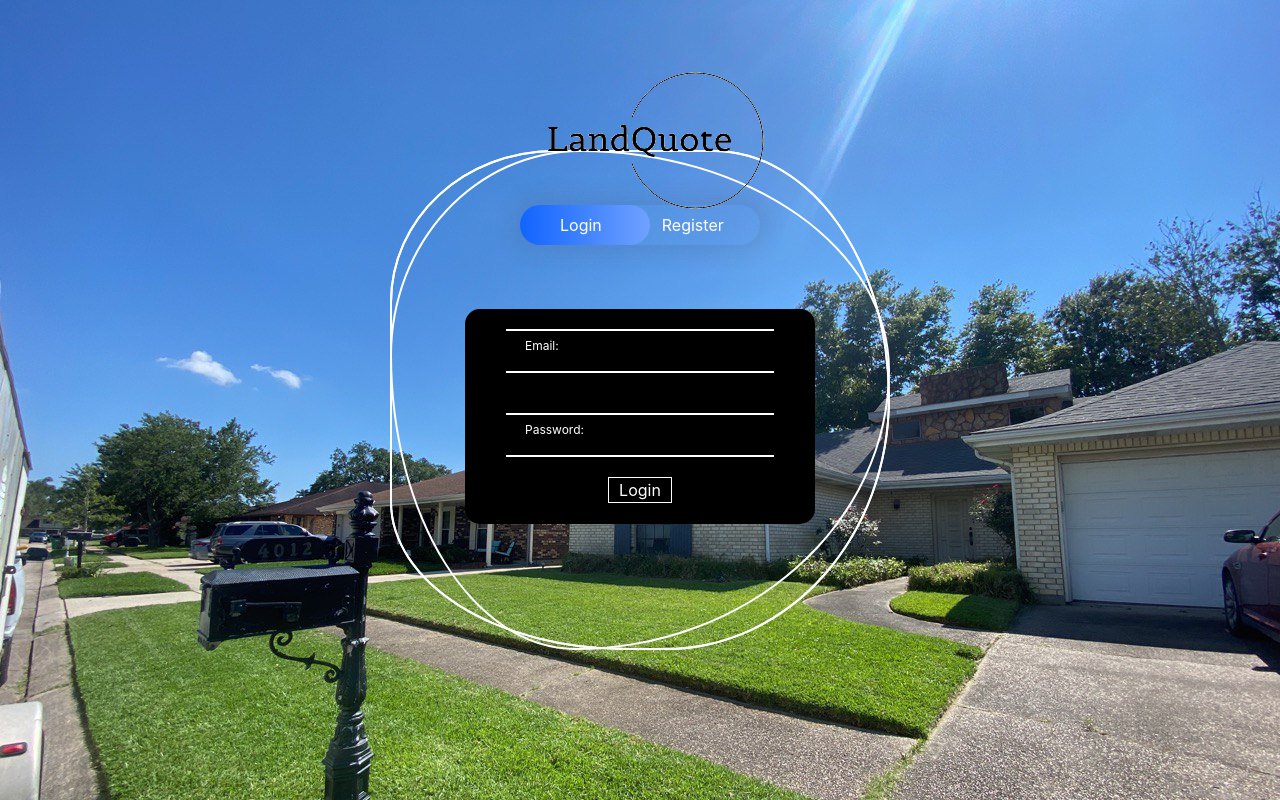
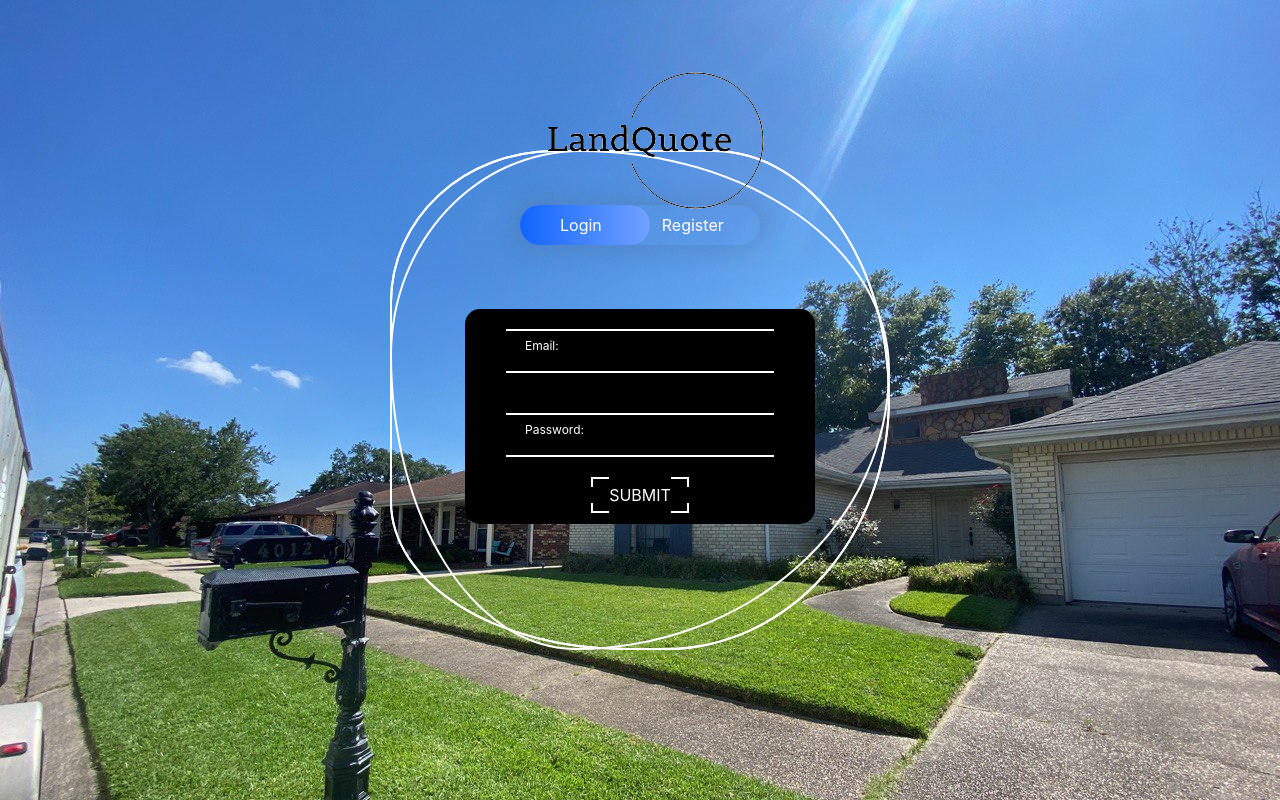
Before and after one commit to grantbrown2/LandQuote, a React (Create React App) app in the folder client/: page / in a window 1280 px wide. Built offline with nearby package versions, Linux system fonts and the light colour scheme; no server answers.

Commit message:
few small design changes

```diff
--- a/client/package.json
+++ b/client/package.json
@@ -3,6 +3,7 @@
   "version": "0.1.0",
   "private": true,
   "dependencies": {
+    "@fortawesome/fontawesome-free": "^6.4.2",
     "@fortawesome/fontawesome-svg-core": "^6.4.2",
     "@fortawesome/free-solid-svg-icons": "^6.4.2",
     "@fortawesome/react-fontawesome": "^0.2.0",
--- a/client/src/components/CompletionQuote.jsx
+++ b/client/src/components/CompletionQuote.jsx
@@ -2,7 +2,7 @@ import React from 'react'
 import axios from 'axios'
 import { useNavigate } from 'react-router-dom';
 
-const CompletionQuote = ({setIsSubmitted}) => {
+const CompletionQuote = ({setIsSubmitted, files, setFiles, imagePreviews, setImagePreviews, index}) => {
     const navigate = useNavigate();
     const logoutUser = (e) => {
         e.preventDefault()
@@ -13,7 +13,9 @@ const CompletionQuote = ({setIsSubmitted}) => {
             .catch(err => console.log(err))
     }
 
-    const sendBack = () => {
+    const sendBack = (index) => {
+        setFiles([]);
+        setImagePreviews([]);
         setIsSubmitted(false);
     }
 
@@ -23,7 +25,7 @@ const CompletionQuote = ({setIsSubmitted}) => {
             <p>We will get back to you as soon as possible.</p>
             <p>What would you like to do next?</p>
             <button onClick={logoutUser}>Logout</button>
-            <button onClick={sendBack}>Create another quote</button>
+            <button onClick={() => sendBack(index)}>Create another quote</button>
         </div>
     )
 }
--- a/client/src/components/Contact.jsx
+++ b/client/src/components/Contact.jsx
@@ -45,10 +45,10 @@ const Contact = () => {
                     <p className='contact-details'>numba</p>
                 </div>
                 <hr />
-                <p>
+                <p className='contact-message'>
                     Hi there! If you have any questions, suggestions, or just want to say hello, feel free to get in touch with me.
                 </p>
-                <p>
+                <p className='contact-message'>
                     You can reach me through the contact form below or by sending me an email directly at <strong>your.email@example.com</strong>. I'll do my best to get back to you as soon as possible.
                 </p>
 
--- a/client/src/components/CreateQuote.jsx
+++ b/client/src/components/CreateQuote.jsx
@@ -130,7 +130,14 @@ const CreateQuote = ({quoteList, setQuoteList}) => {
                         </div>
                     </form>
                 ) :
-                    <CompletionQuote setIsSubmitted={setIsSubmitted}/>
+                    <CompletionQuote
+                        setIsSubmitted={setIsSubmitted}
+                        files={files}
+                        setFiles={setFiles}
+                        imagePreviews={imagePreviews}
+                        setImagePreviews={setImagePreviews}
+                        index={imagePreviews.length}
+                    />
                 }
             </div>
         </div>
--- a/client/src/components/LoginReg.jsx
+++ b/client/src/components/LoginReg.jsx
@@ -103,7 +103,12 @@ const LoginReg = () => {
                                     <input type="password" className="input-field-login" id="password" name="password" onChange={e => {setPassword(e.target.value); handleInputChange(e); }} />
                                     <label htmlFor="password" className='input-label-login'>Password:</label>
                                 </div>
-                                <button type="submit" className="submit-button">Login</button>
+                                <section className="section">
+                                    <label className="bb_button_login bb_button--corner_login" htmlFor="submitButton">
+                                        <span className="bb_button__text_login">Submit</span>
+                                    </label>
+                                    <button id="submitButton" type="submit" style={{ display: 'none' }} />
+                                </section>
                             </form>
                         </div>
                     </>
@@ -127,7 +132,12 @@ const LoginReg = () => {
                                     <input type="password" className="input-field-login" id="confirmPassword" name="confirmPassword" onChange={e => {setConfirmPassword(e.target.value);  handleInputChange(e); }} />
                                     <label htmlFor="confirmPassword" className='input-label-login'>Confirm Password:</label>
                                 </div>
-                                <button type="submit" className="submit-button">Register</button>
+                                <section className="section">
+                                    <label className="bb_button_login bb_button--corner_login" htmlFor="submitButton">
+                                        <span className="bb_button__text_login">Register</span>
+                                    </label>
+                                    <button id="submitButton" type="submit" style={{ display: 'none' }} />
+                                </section>
                             </form>
                         </div>
                     </>
--- a/client/src/styles/AdminPanel.css
+++ b/client/src/styles/AdminPanel.css
@@ -112,3 +112,17 @@ h2 {
 .read-quote {
     color: grey;
 }
+.read-letter {
+    position: relative;
+    bottom: 60px;
+    right: 215px;
+}
+/* .read-letter:hover::before {
+    content: 'Mark Read';
+    font-size: 10px;
+    white-space: nowrap;
+    position: relative;
+    color: #fff;
+    top: 20px;
+    right: 20px;
+} */
--- a/client/src/styles/Contact.css
+++ b/client/src/styles/Contact.css
@@ -54,13 +54,56 @@ hr {
         width: 350px;
         height: 440px;
         margin: 0 auto;
-        background-color: rgba(0, 0, 0, 0.822);
+        background-color: black;
         border: black 2px solid;
         color: #fff;
         position: fixed;
         top: 50%;
         left: 50%;
         transform: translate(-50%, -50%);
+    }
+    .contact-message {
+        font-size: 10px;
+    }
+    .bottom-inputs {
+        margin-bottom: 13px;
+    }
+    .input-container {
+        position: relative;
+        display: flex;
+        justify-content: center;
+        align-items: center;
+        margin: 15px;
+    }
+
+    .input-field-contact {
+        padding: 10px;
+        width: 125px;
+        background: none;
+        border-top: 2px solid #fff;
+        border-bottom: 2px solid #fff;
+        color: #fff;
+    }
+
+    .input-label-contact {
+        position: absolute;
+        top: 50%;
+        left: 5px;
+        padding: 0 5px;
+        transform: translateY(150%);
+        pointer-events: none;
+        transition: transform 0.3s ease-in-out;
+        caret-color: transparent;
+        color: #fff;
+        background-color: black;
+    }
+
+    .input-field-contact:hover+.input-label-contact,
+    .input-field-contact:focus+.input-label-contact,
+    .input-field-contact.has-content+.input-label-contact {
+        transform: translateY(25%);
+        background-color: black;
+        /* Adjust the translateY value to slide the label up */
     }
 }
 
@@ -79,15 +122,15 @@ hr {
     color: #fff;
     padding: 0 1em;
     z-index: 2;
-    opacity: .5;
-    transition: opacity .2s ease;
 }
-
 .bb_button {
     border: 2px solid #fff;
     text-decoration: none;
     position: relative;
     z-index: 1;
+}
+.bb_button:hover {
+    box-shadow: 0 0 10px 5px rgba(255, 255, 255, 0.5);
 }
 .bb_button:before, .bb_button:after {
     content: '';
--- a/client/src/styles/CreateQuote.css
+++ b/client/src/styles/CreateQuote.css
@@ -191,7 +191,7 @@
         width: 350px;
         height: 440px;
         margin: 0 auto;
-        background-color: rgba(0, 0, 0, 0.822);
+        background-color: black;
         border: black 2px solid;
         color: #fff;
         position: fixed;
--- a/client/src/styles/LoginReg.css
+++ b/client/src/styles/LoginReg.css
@@ -238,3 +238,57 @@ input {
 #slider:checked ~ .slider {
     transform: translateX(0);
 }
+
+
+
+
+
+
+
+
+
+.section {
+    display: flex;
+    justify-content: center;
+}
+.bb_button__text_login {
+    line-height: 2em;
+    text-transform: uppercase;
+    color: #fff;
+    padding: 0 1em;
+    z-index: 2;
+}
+.bb_button_login {
+    border: 2px solid #fff;
+    text-decoration: none;
+    position: relative;
+    z-index: 1;
+}
+.bb_button_login:hover {
+    box-shadow: 0 0 10px 5px rgba(255, 255, 255, 0.5);
+}
+.bb_button_login:before, .bb_button_login:after {
+    content: '';
+    background: black;
+    position: absolute;
+    z-index: -1;
+    transition: transform .2s ease-in-out;
+}
+.bb_button--corner_login:before {
+    top: -3px;
+    right: 1em;
+    bottom: -3px;
+    left: 1em;
+}
+.bb_button--corner_login:after {
+    top: 0.5em;
+    right: -3px;
+    bottom: 0.5em;
+    left: -3px;
+}
+.bb_button--corner_login:hover:before {
+    transform: scaleX(0);
+}
+.bb_button--corner_login:hover:after {
+    transform: scaleY(0);
+}
```
Also changed, not shown: client/src/components/AdminPanel.jsx (+12 -3 lines), 2 other files (tests, documents, lock files or other folders).
